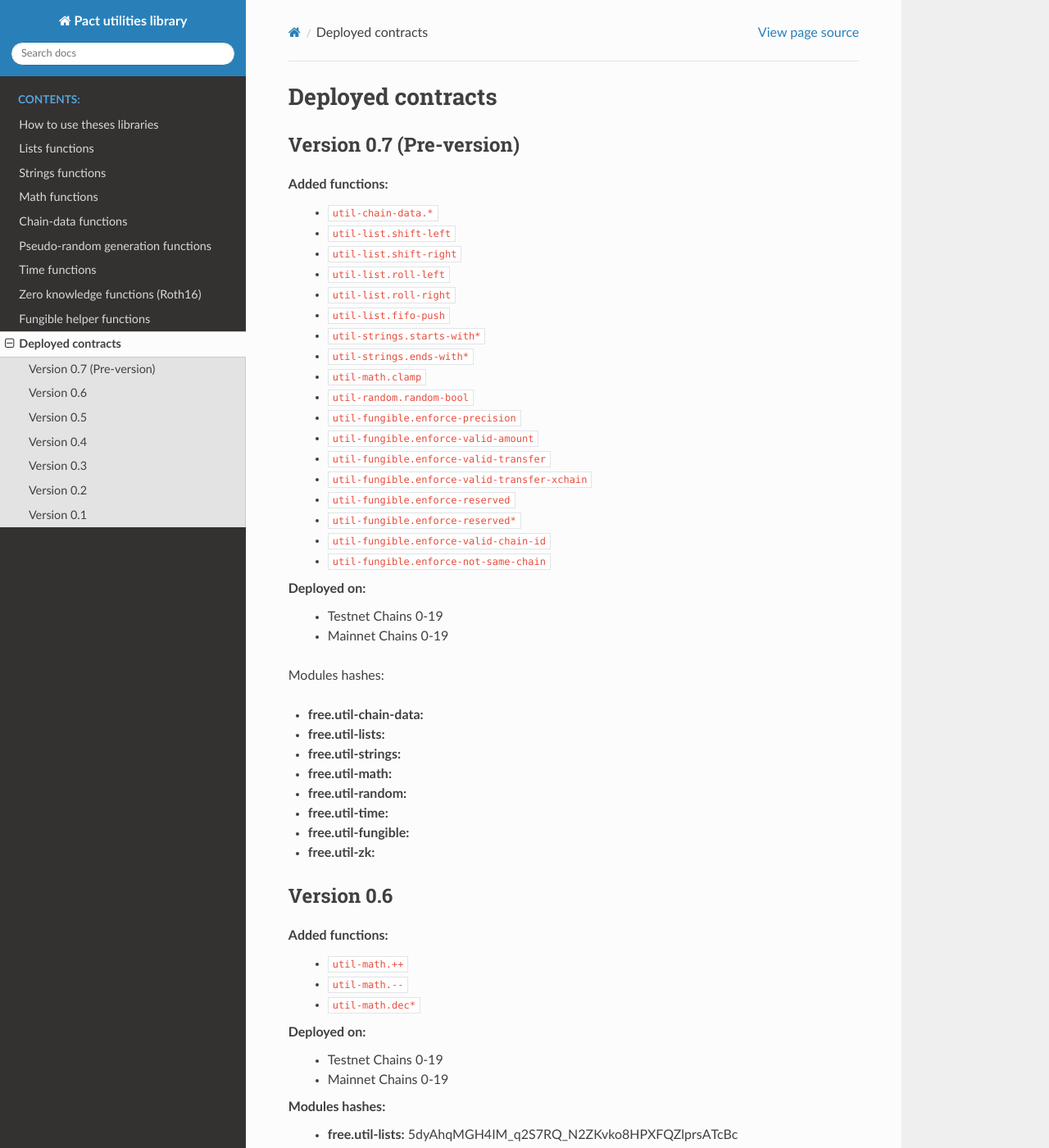
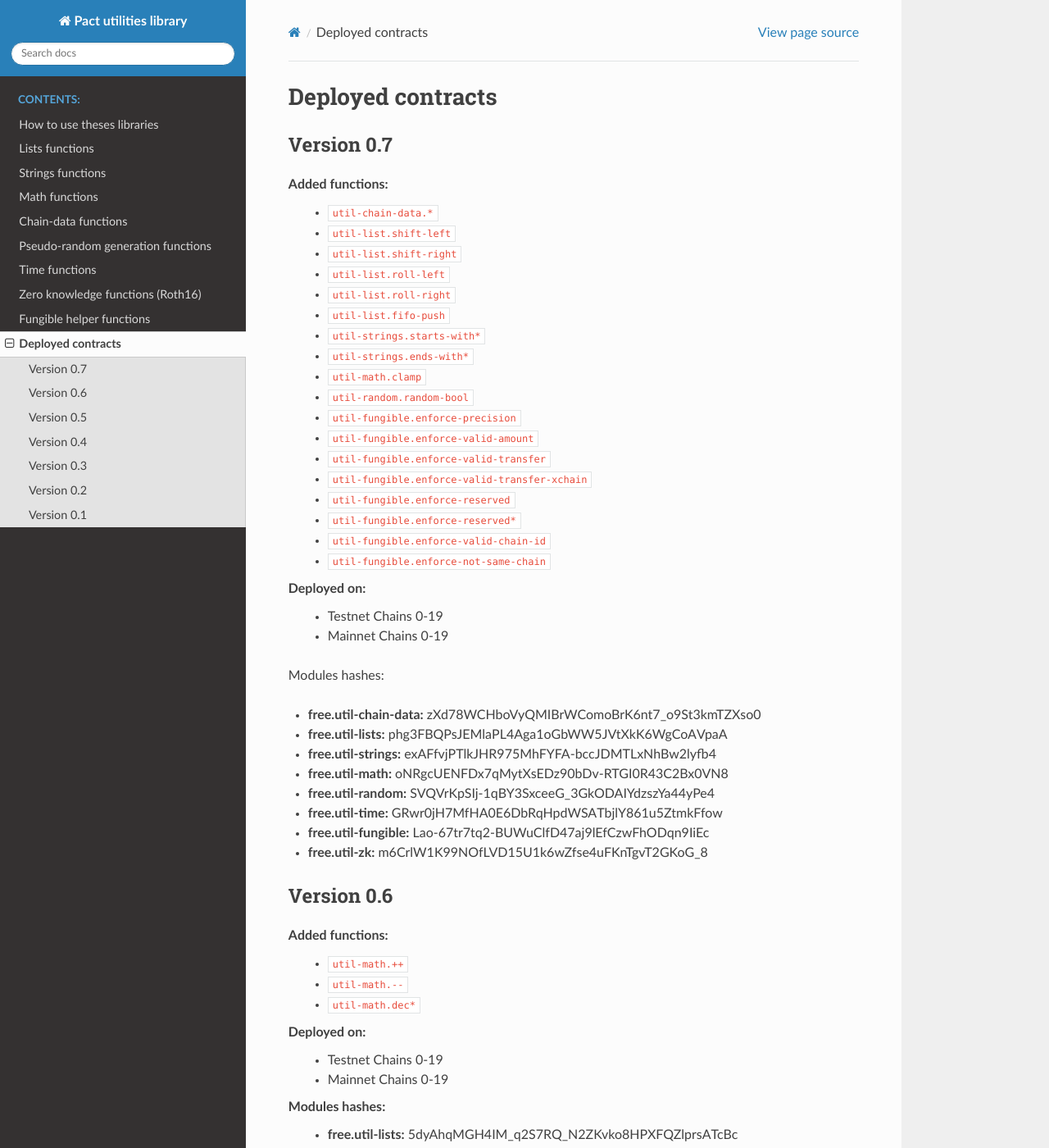
Before and after one commit to CryptoPascal31/pact-util-lib, a Sphinx documentation site: the page built from docs/source/deployed.rst, in a window 1280 px wide and 1400 px high. Shown: the whole window at 82% size. Built offline with Sphinx 7.4.7 and the Read the Docs theme 2.0.0, drawn with Linux system fonts in a browser that asks for light colours.

Commit message:
Release 0.7

```diff
--- a/docs/source/deployed.rst
+++ b/docs/source/deployed.rst
@@ -1,7 +1,7 @@
 Deployed contracts
 ==================
 
-Version 0.7 (Pre-version)
+Version 0.7
 ~~~~~~~~~~~
 
 Added functions:
@@ -30,14 +30,14 @@ Deployed on:
 
 Modules hashes:
 
-* **free.util-chain-data:**
-* **free.util-lists:**
-* **free.util-strings:**
-* **free.util-math:**
-* **free.util-random:**
-* **free.util-time:**
-* **free.util-fungible:**
-* **free.util-zk:**
+* **free.util-chain-data:** zXd78WCHboVyQMIBrWComoBrK6nt7_o9St3kmTZXso0
+* **free.util-lists:** phg3FBQPsJEMlaPL4Aga1oGbWW5JVtXkK6WgCoAVpaA
+* **free.util-strings:** exAFfvjPTlkJHR975MhFYFA-bccJDMTLxNhBw2lyfb4
+* **free.util-math:** oNRgcUENFDx7qMytXsEDz90bDv-RTGI0R43C2Bx0VN8
+* **free.util-random:** SVQVrKpSIj-1qBY3SxceeG_3GkODAIYdzszYa44yPe4
+* **free.util-time:** GRwr0jH7MfHA0E6DbRqHpdWSATbjlY861u5ZtmkFfow
+* **free.util-fungible:** Lao-67tr7tq2-BUWuClfD47aj9lEfCzwFhODqn9IiEc
+* **free.util-zk:** m6CrlW1K99NOfLVD15U1k6wZfse4uFKnTgvT2GKoG_8
 
 
 Version 0.6
```
Also changed, not shown: 8 other files.
